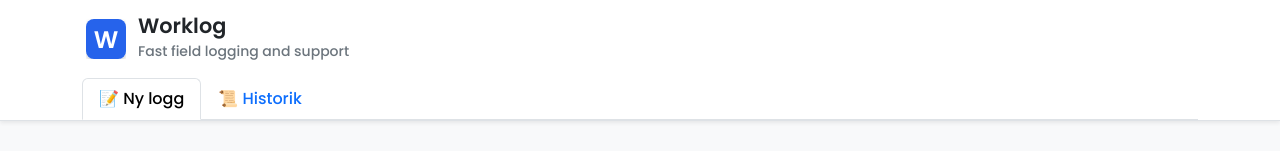
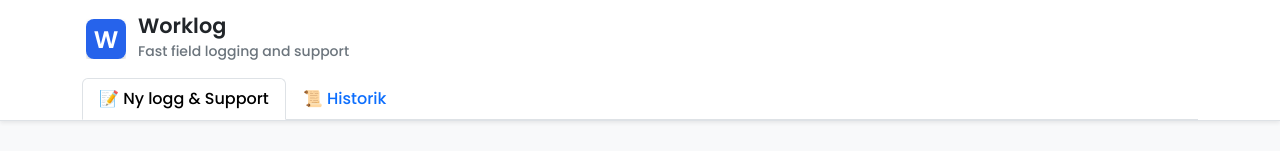
Before and after one commit to wingemo/worklog, a plain HTML site: page index.html in a window 1280 px wide. Shown: the top 151 px of the page. Drawn offline with nearby package versions, Linux system fonts and the light colour scheme.

Commit message:
Update index.html

```diff
--- a/index.html
+++ b/index.html
@@ -54,7 +54,7 @@
   <div class="container-lg">
     <ul class="nav nav-tabs">
       <li class="nav-item">
-        <button class="nav-link active" id="tab-chat" onclick="showChat()">📝 Ny logg</button>
+        <button class="nav-link active" id="tab-chat" onclick="showChat()">📝 Ny logg & Support</button>
       </li>
       <li class="nav-item">
         <button class="nav-link" id="tab-history" onclick="showHistory()">📜 Historik</button>
```
